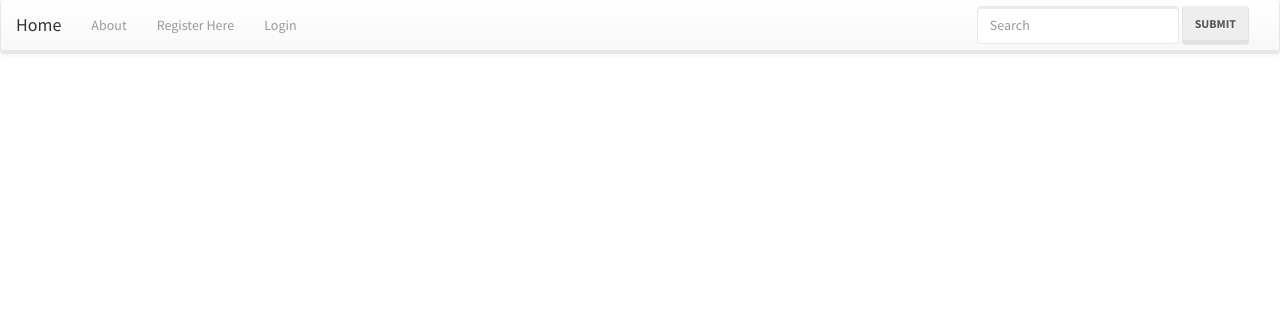
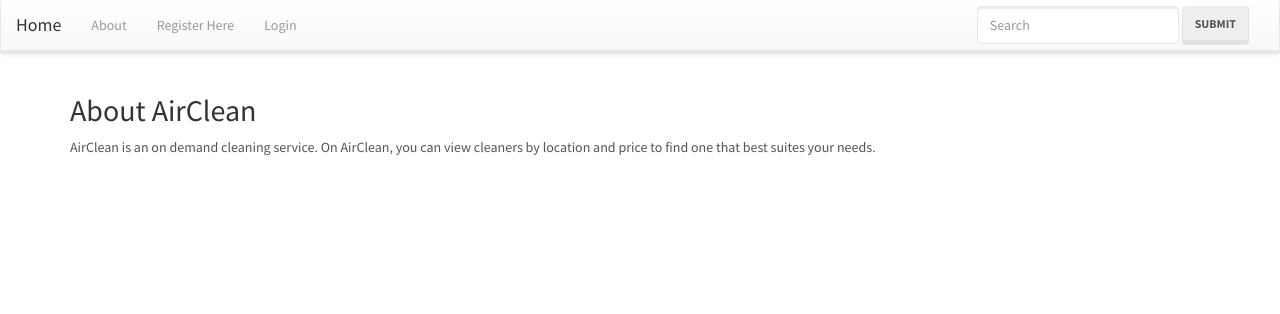
Before and after one commit to andrewjton/cs4501_Django, a Django app: page /about/ in a window 1280 px wide. Shown: the top 314 px of the page. Run offline with Django 3.2, Linux system fonts and the light colour scheme; some libraries are stand-ins or nearby versions.

Commit message:
adding user stories

```diff
--- a/frontend/home/templates/home/about.html
+++ b/frontend/home/templates/home/about.html
@@ -1,3 +1,6 @@
 {% extends 'home/base.html' %}
 {% block title %} Clean {% endblock %}
-about
+ {% block body_block %}
+ <h2>About AirClean </h2>
+ AirClean is an on demand cleaning service.  On AirClean, you can view cleaners by location and price to find one that best suites your needs.
+ {% endblock %}
--- a/frontend/home/templates/home/index.html
+++ b/frontend/home/templates/home/index.html
@@ -3,7 +3,7 @@
 	            {% block body_block %}
 				<div class="jumbotron">
 				  <h1>Welcome to AirClean </h1>
-				  <p>This is a simple hero unit, a simple jumbotron-style component for calling extra attention to featured content or information.</p>
+				  <p>Cleaning services on demand.  Find a cleaner that meets your needs.  We'll meet you whenever, whereever.</p>
 				  <p><a class="btn btn-primary btn-lg" href="/about/">Learn more</a></p>
 				</div>
 
```
Also changed, not shown: README.md.
